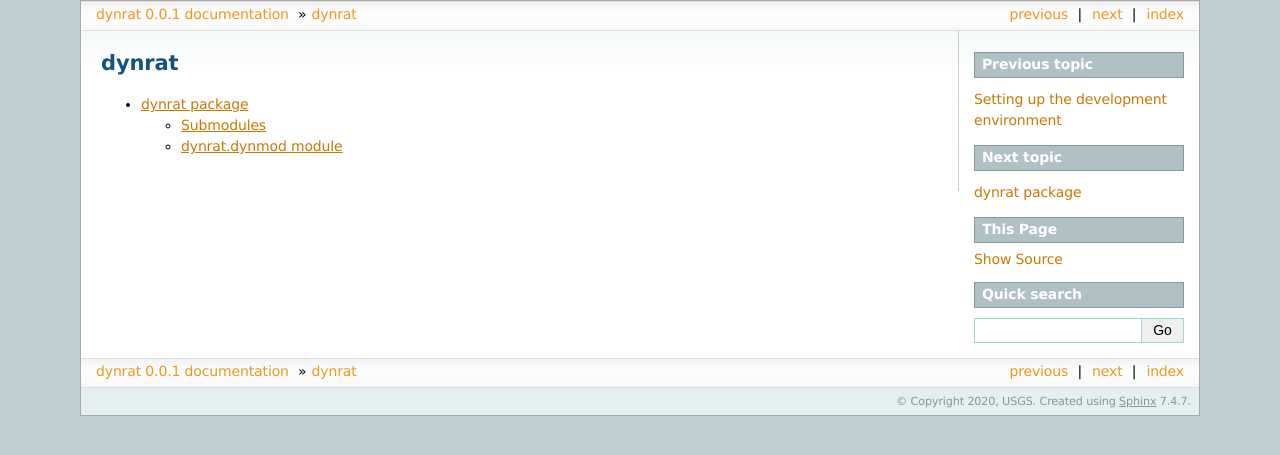
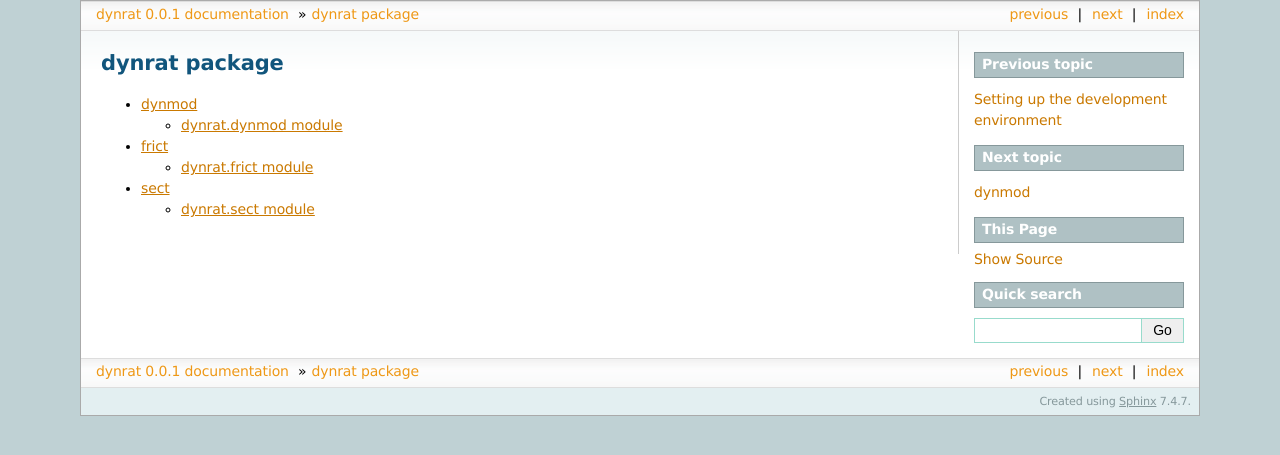
Before and after one commit to mdomanski-usgs/dynrat, a Sphinx documentation site: the page built from docs/modules.rst, in a window 1280 px wide. Shown: the top 455 px of the page. Built offline with Sphinx 7.4.7, drawn with Linux system fonts in a browser that asks for light colours.

Commit message:
update documentation

```diff
--- a/docs/conf.py
+++ b/docs/conf.py
@@ -18,7 +18,7 @@
 # -- Project information -----------------------------------------------------
 
 project = 'dynrat'
-copyright = '2020, USGS'
+# copyright = '2020, USGS'
 author = 'USGS'
 
 # The full version, including alpha/beta/rc tags
@@ -52,3 +52,5 @@ html_theme = 'sphinxdoc'
 # relative to this directory. They are copied after the builtin static files,
 # so a file named "default.css" will overwrite the builtin "default.css".
 html_static_path = ['_static']
+
+html_show_copyright = False
--- a/docs/dynrat.rst
+++ b/docs/dynrat.rst
@@ -1,8 +1,5 @@
-dynrat package
-==============
-
-Submodules
-----------
+dynmod
+======
 
 dynrat.dynmod module
 --------------------
--- a/docs/modules.rst
+++ b/docs/modules.rst
@@ -1,7 +1,9 @@
-dynrat
-======
+dynrat package
+==============
 
 .. toctree::
    :maxdepth: 4
 
    dynrat
+   frict
+   sect
```
Also changed, not shown: docs/frict.rst (added, +9 -0 lines), docs/sect.rst (added, +9 -0 lines).
